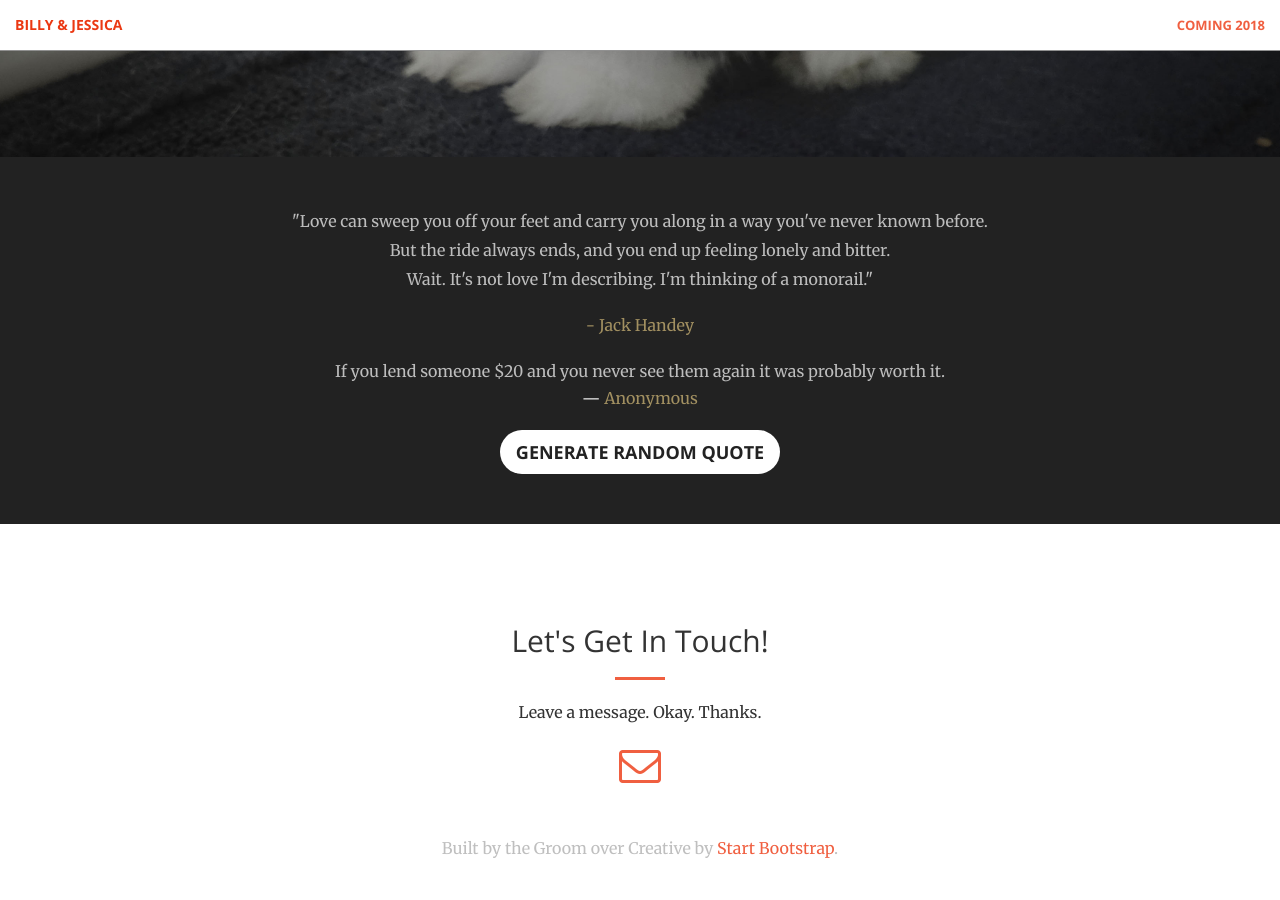
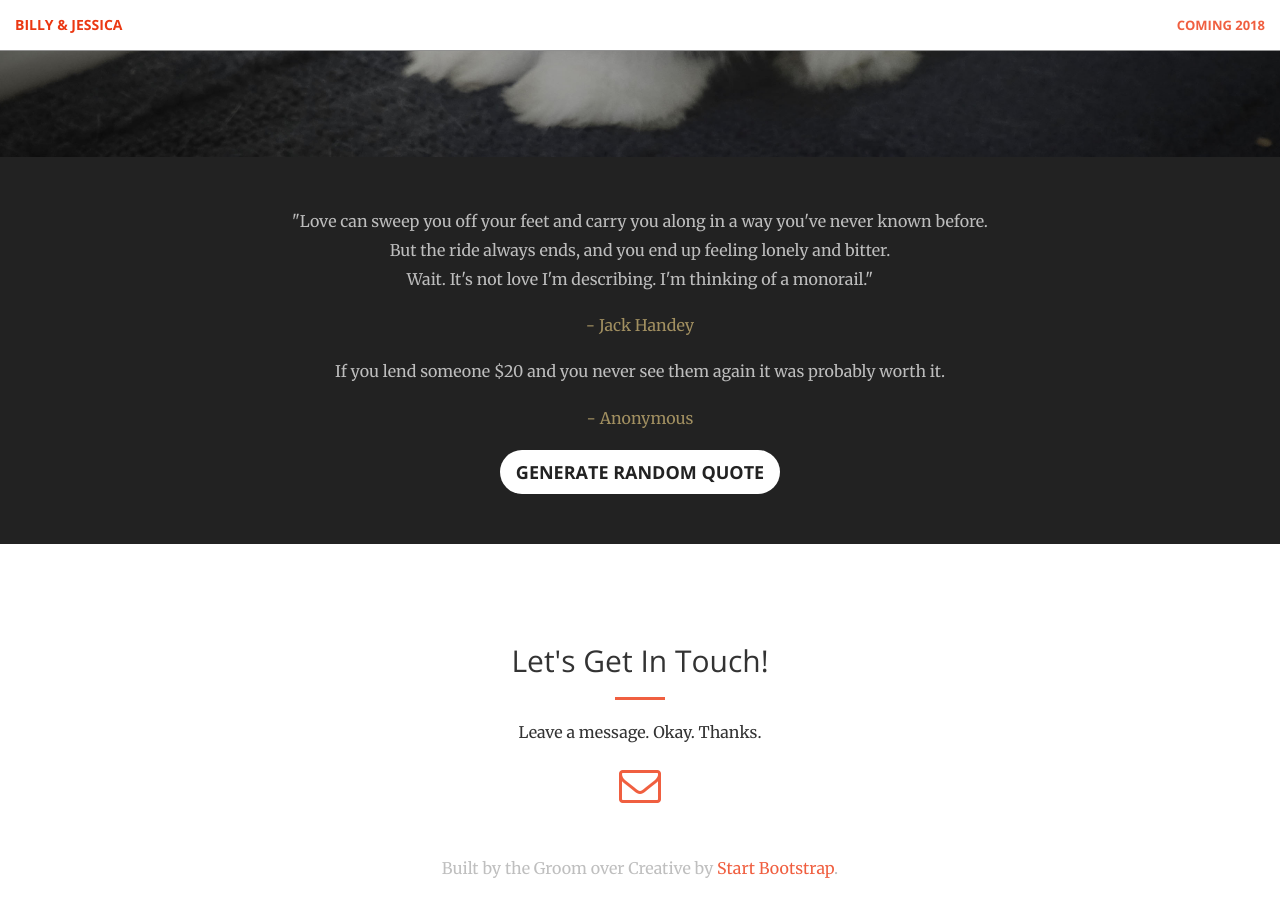
Before and after one commit to notbleh/wed-website, a Jekyll site: the page built from index.html, in a window 1280 px wide and 900 px high, scrolled down 743 px. Built offline with Jekyll 4.4.1, drawn with Linux system fonts in a browser that asks for light colours.

Commit message:
Update aside.html

```diff
--- a/_includes/aside.html
+++ b/_includes/aside.html
@@ -10,7 +10,8 @@
     <div class="container text-center">
       <div class="call-to-action">
           <div class="quote-box">
-          <p><span class="quote"></span><br>&mdash; <span class="author"></span></p>
+          <p><span class="quote"></span></p>
+          <p class="quote-author">- <span class="author"></span></p>
           <button id="generate-quote" class="btn btn-default btn-lg center-block" type="button">Generate Random Quote</button>
           </div>
       </div>
```
